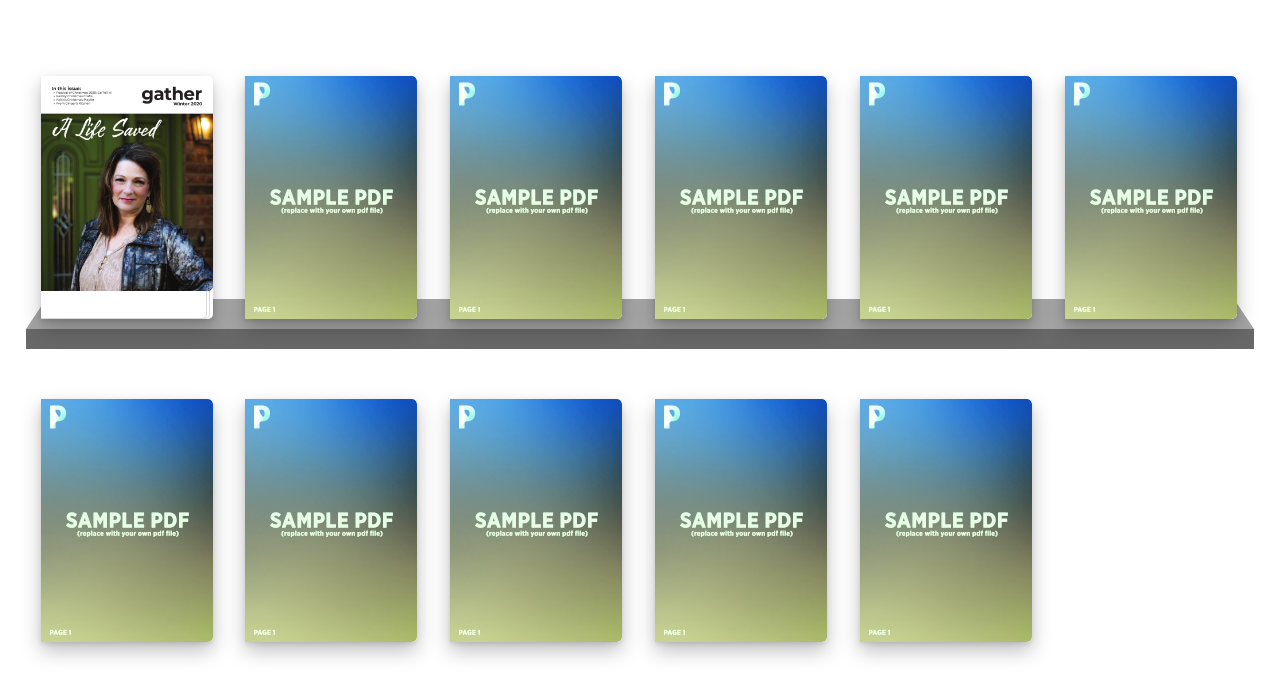
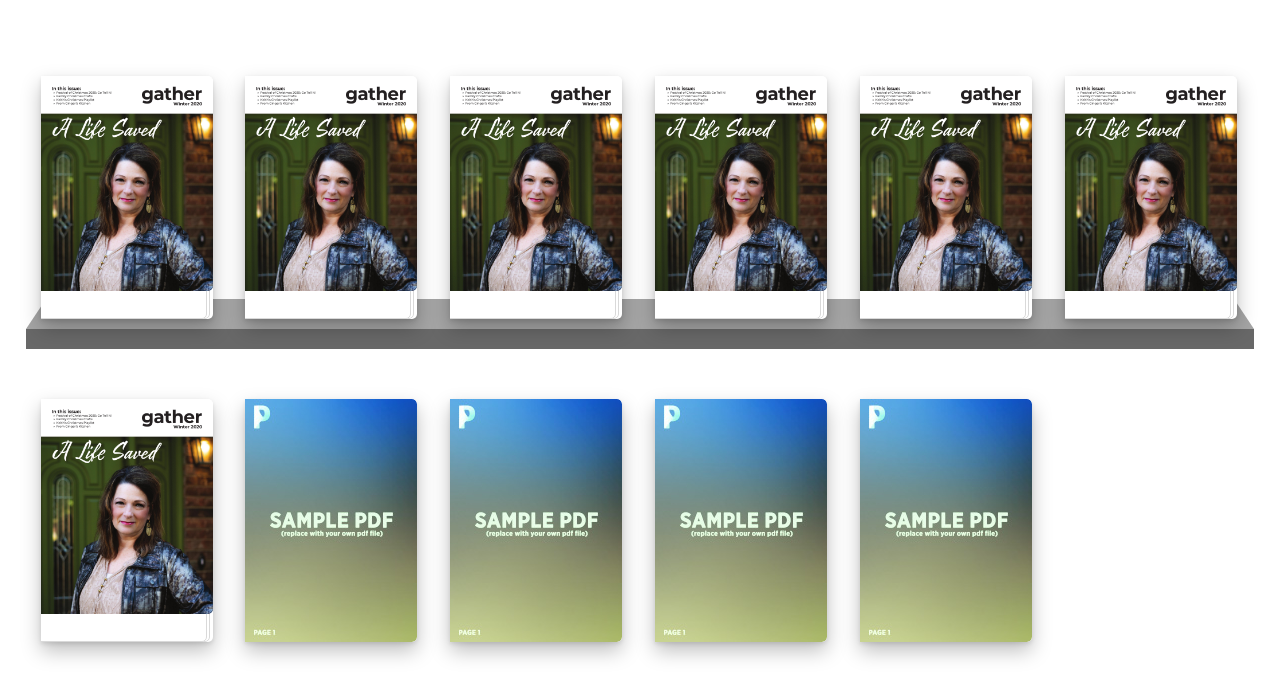
Before and after one commit to WSBCJonesboro/bookshelf, a plain HTML site: page index.html in a window 1280 px wide. Drawn offline with Linux system fonts and the light colour scheme.

Commit message:
Update index.html

```diff
--- a/index.html
+++ b/index.html
@@ -19,25 +19,25 @@
           <li class=book style=width:172px;height:243px><a class=_PDFF_link id=PDFF backgroundimage=pflip/background.jpg source=Winter2020.pdf><img src=winter2020cover.jpg></a>
         </div>
         <div class="col-md-2 col-xs-6">
-          <li class=book style=width:172px;height:243px><a class=_PDFF_link id=PDFF backgroundimage=pflip/background.jpg source=PDF.pdf><img src=thb.jpg></a>
+          <li class=book style=width:172px;height:243px><a class=_PDFF_link id=PDFF backgroundimage=pflip/background.jpg source=PDF.pdf><img src=winter2020cover.jpg></a>
         </div>
         <div class="col-xs-12 shelf hidden-lg hidden-md"></div>
         <div class="col-md-2 col-xs-6">
-          <li class=book style=width:172px;height:243px><a class=_PDFF_link id=PDFF backgroundimage=pflip/background.jpg source=PDF.pdf><img src=thb.jpg></a>
+          <li class=book style=width:172px;height:243px><a class=_PDFF_link id=PDFF backgroundimage=pflip/background.jpg source=PDF.pdf><img src=winter2020cover.jpg></a>
         </div>
         <div class="col-md-2 col-xs-6">
-          <li class=book style=width:172px;height:243px><a class=_PDFF_link id=PDFF backgroundimage=pflip/background.jpg source=PDF.pdf><img src=thb.jpg></a>
+          <li class=book style=width:172px;height:243px><a class=_PDFF_link id=PDFF backgroundimage=pflip/background.jpg source=PDF.pdf><img src=winter2020cover.jpg></a>
         </div>
         <div class="col-xs-12 shelf hidden-lg hidden-md"></div>
         <div class="col-md-2 col-xs-6">
-          <li class=book style=width:172px;height:243px><a class=_PDFF_link id=PDFF backgroundimage=pflip/background.jpg source=PDF.pdf><img src=thb.jpg></a>
+          <li class=book style=width:172px;height:243px><a class=_PDFF_link id=PDFF backgroundimage=pflip/background.jpg source=PDF.pdf><img src=winter2020cover.jpg></a>
         </div>
         <div class="col-md-2 col-xs-6">
-          <li class=book style=width:172px;height:243px><a class=_PDFF_link id=PDFF backgroundimage=pflip/background.jpg source=PDF.pdf><img src=thb.jpg></a>
+          <li class=book style=width:172px;height:243px><a class=_PDFF_link id=PDFF backgroundimage=pflip/background.jpg source=PDF.pdf><img src=winter2020cover.jpg></a>
         </div>
         <div class="col-xs-12 shelf"></div>
                 <div class="col-md-2 col-xs-6">
-          <li class=book style=width:172px;height:243px><a class=_PDFF_link id=PDFF backgroundimage=pflip/background.jpg source=PDF.pdf><img src=thb.jpg></a>
+          <li class=book style=width:172px;height:243px><a class=_PDFF_link id=PDFF backgroundimage=pflip/background.jpg source=PDF.pdf><img src=winter2020cover.jpg></a>
         </div>
         <div class="col-md-2 col-xs-6">
           <li class=book style=width:172px;height:243px><a class=_PDFF_link id=PDFF backgroundimage=pflip/background.jpg source=PDF.pdf><img src=thb.jpg></a>
```
